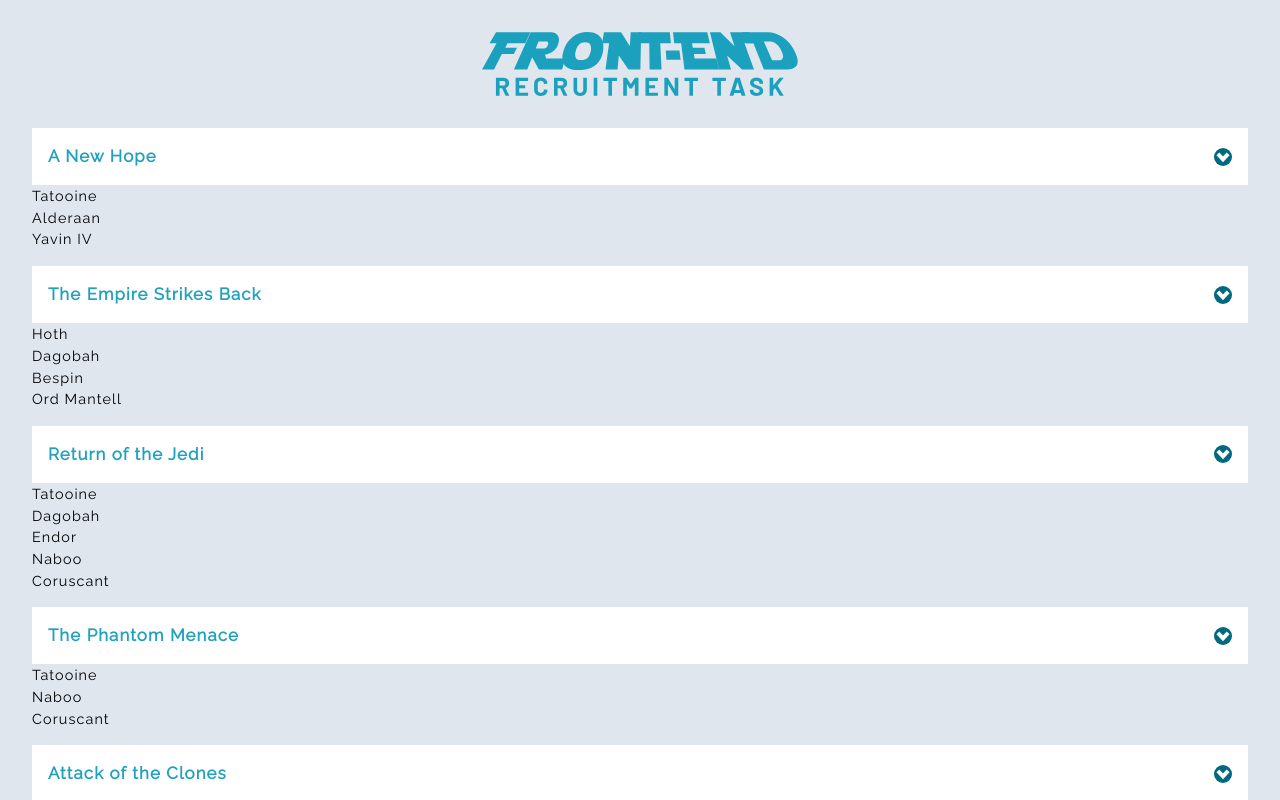
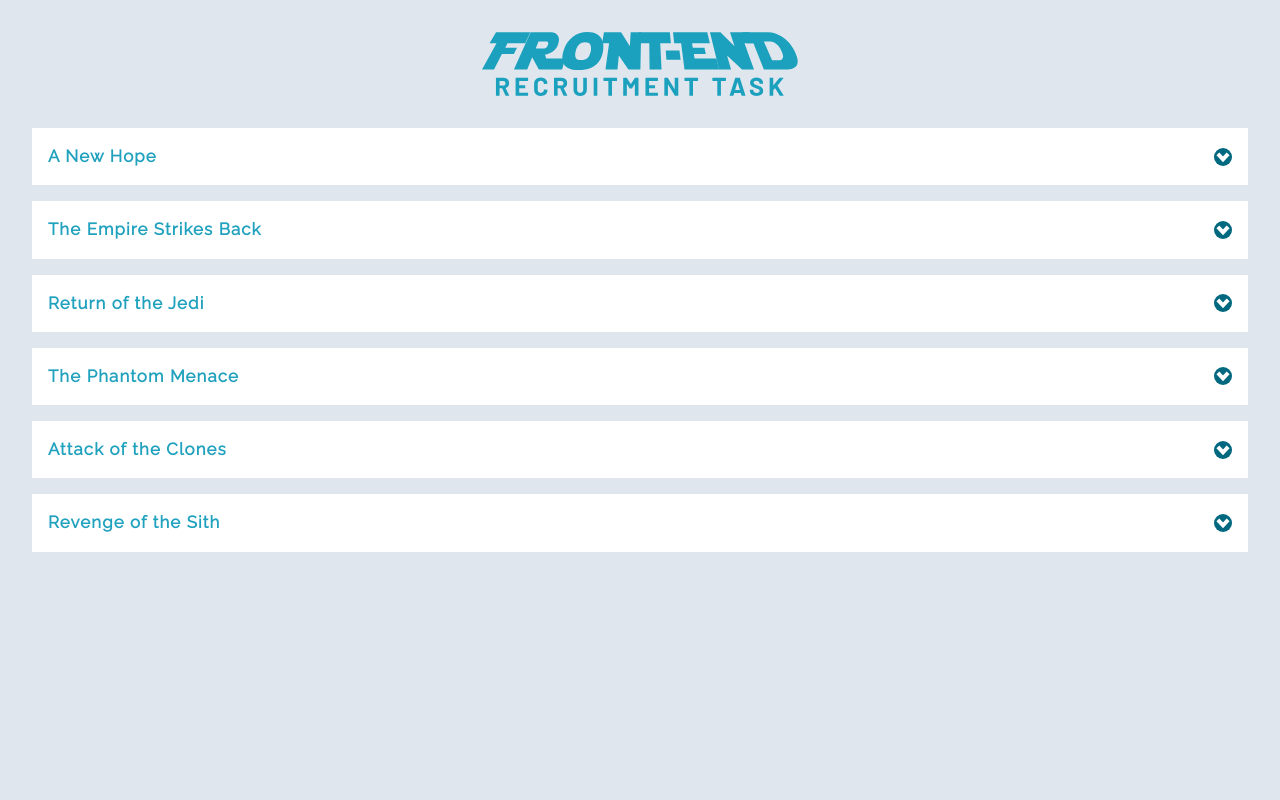
Before and after one commit to PatrykIwasieczko/Star-Wars-planets-encyclopedia, a React (Create React App) app: page / in a window 1280 px wide. Shown: the top 800 px of the page. Built offline with nearby package versions, Linux system fonts and the light colour scheme.

Commit message:
Add collapsible functionality and extract collapsible component

```diff
--- a/src/App.js
+++ b/src/App.js
@@ -4,6 +4,7 @@
 // Components
 import { DATA } from "./data";
 import { transformData } from "./utils";
+import Collapsible from "./components/Collapsible";
 
 const App = () => {
     const [planets] = useState(DATA.data.planets);
@@ -21,26 +22,7 @@
             </div>
             <div className="wrapper">
                 {transformedData.map((singleFilm) => (
-                    <div className="collapsible" key={singleFilm.filmId}>
-                        <div className="collapsible-header">
-                            <h3>{singleFilm.filmTitle}</h3>
-                            <img
-                                src="/images/ARROW OPEN.svg"
-                                alt="arrow open"
-                            />
-                        </div>
-
-                        <ul>
-                            {singleFilm.planetsInFilms.map((singlePlanet) => (
-                                <p
-                                    className="collapsible-text"
-                                    key={singlePlanet.planetId}
-                                >
-                                    {singlePlanet.planetName}
-                                </p>
-                            ))}
-                        </ul>
-                    </div>
+                    <Collapsible singleFilm={singleFilm} />
                 ))}
             </div>
         </div>
--- /dev/null
+++ b/src/components/Collapsible.js
@@ -0,0 +1,33 @@
+import React, { useState } from "react";
+import CollapsibleContent from "./CollapsibleContent";
+
+const Collapsible = ({ singleFilm }) => {
+    const [isOpen, setIsOpen] = useState(false);
+    return (
+        <div className="collapsible" key={singleFilm.filmId}>
+            <div
+                className="collapsible-header"
+                onClick={() => setIsOpen((previous) => !previous)}
+            >
+                <h3>{singleFilm.filmTitle}</h3>
+                <img
+                    src={
+                        isOpen
+                            ? "/images/ARROW CLOSE.svg"
+                            : "/images/ARROW OPEN.svg"
+                    }
+                    alt="arrow open"
+                />
+            </div>
+
+            {singleFilm.planetsInFilms.map((singlePlanet) => (
+                <CollapsibleContent
+                    singlePlanet={singlePlanet}
+                    isOpen={isOpen}
+                />
+            ))}
+        </div>
+    );
+};
+
+export default Collapsible;
--- /dev/null
+++ b/src/components/CollapsibleContent.js
@@ -0,0 +1,16 @@
+import React from "react";
+
+const CollapsibleContent = ({ singlePlanet, isOpen }) => {
+    return (
+        <ul
+            key={singlePlanet.planetId}
+            className={isOpen ? "collapsible-opened" : "collapsible-closed"}
+        >
+            <p className="collapsible-text" key={singlePlanet.planetId}>
+                {singlePlanet.planetName}
+            </p>
+        </ul>
+    );
+};
+
+export default CollapsibleContent;
--- a/src/index.css
+++ b/src/index.css
@@ -34,4 +34,13 @@
   background-color: #fff;
   padding: 1rem;
   color: #20a1be;
+  cursor: pointer;
 }
+
+.collapsible-opened {
+  display: block;
+}
+
+.collapsible-closed {
+  display: none;
+}
```
